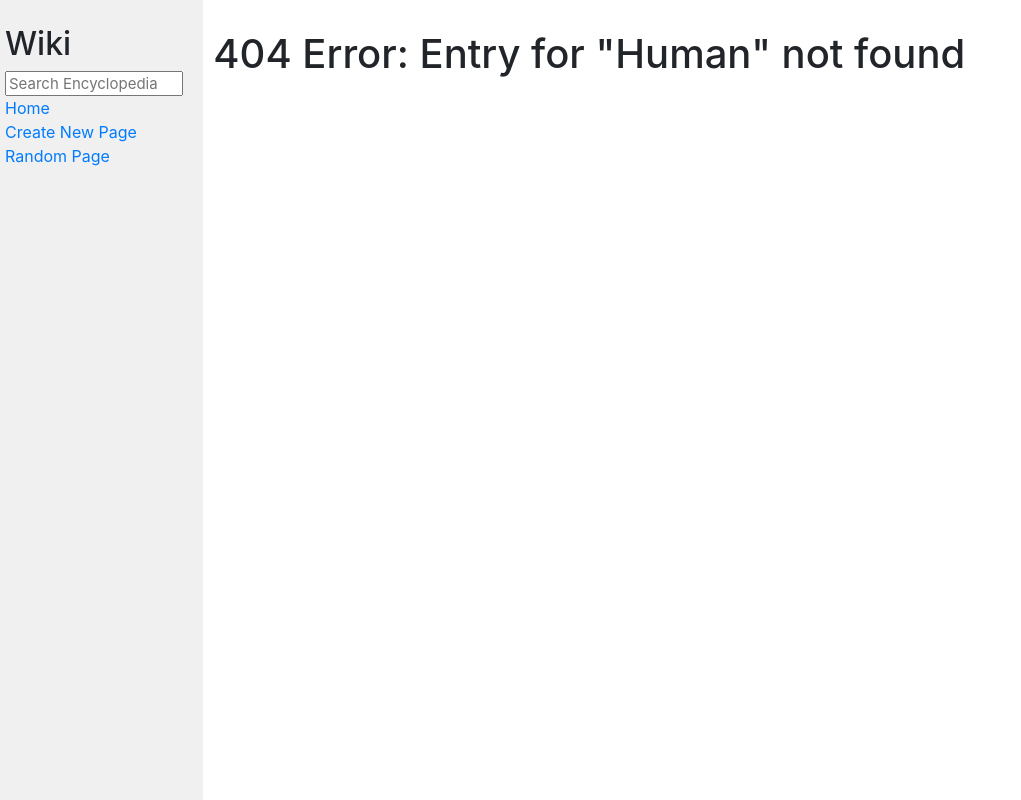
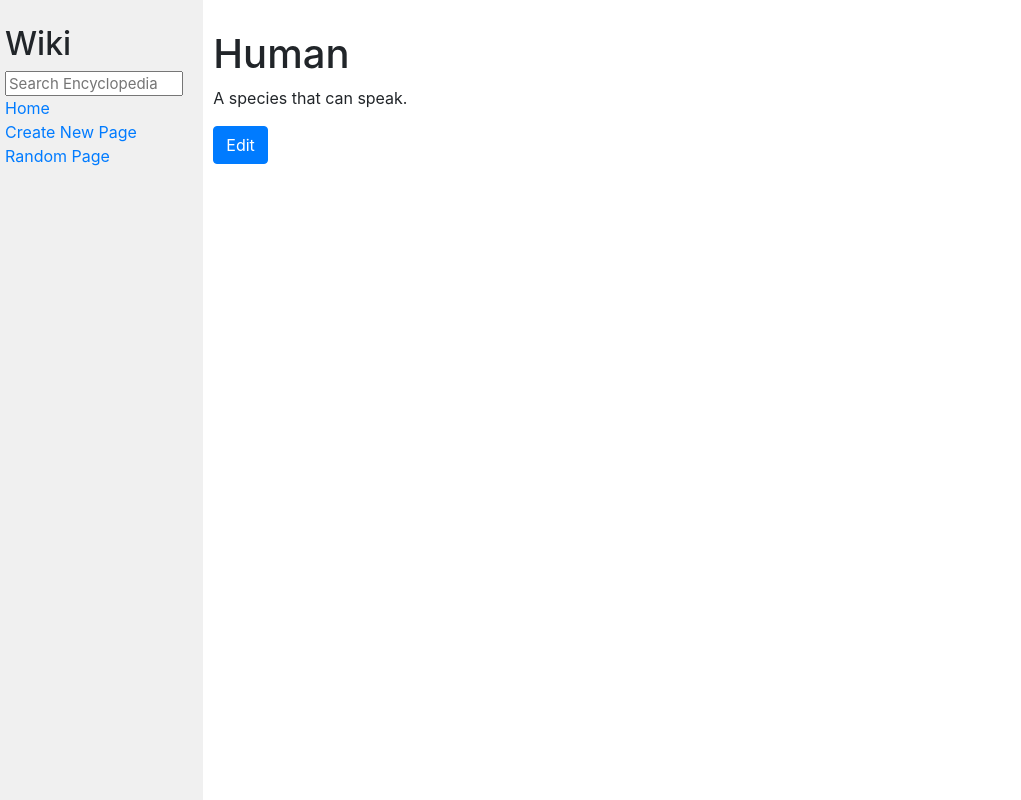
Before and after one commit to skymassage/cs50w, a Django app: page /wiki/Human in a window 1280 px wide. Shown: the whole page, without its empty margins (0-1021 px from the left). Run offline with Django 5.2, Linux system fonts and the light colour scheme; some libraries are stand-ins or nearby versions.

Commit message:
Update wiki

```diff
--- a/wiki/encyclopedia/forms.py
+++ b/wiki/encyclopedia/forms.py
@@ -12,8 +12,8 @@ class EntryForm(forms.Form):
     # The default of "widget" is "TextInput" (i.e. <input>). Choose "Textarea" (i.e. <textarea>) to use multi-line text field.
     # Use the "attrs" argument to specify the attributes of the field for CSS styling.
     title = forms.CharField(label="", required=True,  widget=forms.TextInput(attrs={
-        "style":"height: 35px; width: 850px;", "class":"form-control", "id":"title_create"
+        "style":"height: 35px; width: 800px;", "class":"form-control", "id":"title_create"
     }))
     content = forms.CharField(label="", required=True, widget=forms.Textarea(attrs={
-        "style":"height: 400px; width: 850px;", "class":"form-control", "id":"content_create"
+        "style":"height: 250px; width: 800px;", "class":"form-control", "id":"content_create"
     }))
--- a/wiki/encyclopedia/templates/encyclopedia/create.html
+++ b/wiki/encyclopedia/templates/encyclopedia/create.html
@@ -21,6 +21,6 @@
         {{ create_form.content }}
     </div>
 
-    <button class="btn btn-primary">Create Entry</button>
+    <button class="btn btn-primary">Create</button>
 </form>
 {% endblock %}
--- a/wiki/encyclopedia/templates/encyclopedia/edit.html
+++ b/wiki/encyclopedia/templates/encyclopedia/edit.html
@@ -18,5 +18,10 @@
     </div>
 
     <button class="btn btn-primary">Edit</button>
+
+    <a href="{% url 'wiki:edit' title=edit_form.title.value %}">
+        <button name="delete" value="True" style="background-color:#f44336; border: #f44336;" class="btn btn-primary">Delete</button>
+    </a>
 </form>
+
 {% endblock %}
--- a/wiki/encyclopedia/templates/encyclopedia/entry.html
+++ b/wiki/encyclopedia/templates/encyclopedia/entry.html
@@ -12,7 +12,7 @@ We can use the safe filter by adding "|safe" after the variable name you're subs
 This code is executed by the victims and lets the attackers bypass access controls and impersonate users. -->
 {{ content|safe }}
 
-<a href="{% url 'wiki:edit' title=entry_title %}"><button>Edit</button></a>
+<a href="{% url 'wiki:edit' title=entry_title %}"><button class="btn btn-primary">Edit</button></a>
  <!-- Note that "title" is the variable in the url (whose name is 'wiki:edit'),
       if "entry_title" contains spaces, they will be replaced by "%20". -->
 
--- a/wiki/encyclopedia/views.py
+++ b/wiki/encyclopedia/views.py
@@ -1,4 +1,5 @@
 from markdown2 import markdown
+from django.core.files.storage import default_storage
 from django.http import HttpResponseRedirect
 from django.shortcuts import render, redirect
 from django.urls import reverse
@@ -32,7 +33,7 @@ def enter(request, title):
 
 
 def search(request):
-    query = request.GET.get('q').strip()
+    query = request.GET.get("q").strip()
     if query in util.list_entries():
         return redirect("wiki:entry", title=query)  # Here the space in "query" of the url will be replaced by "+".
 
@@ -90,6 +91,11 @@ def create(request):
 
 def edit(request, title):
     if request.method == "POST":
+        if request.POST.get("delete"):
+            filename = f"entries/{title}.md"
+            default_storage.delete(filename)
+            return redirect("wiki:index")
+
         edit_form = EntryForm(request.POST)
         if edit_form.is_valid():
             title = edit_form.cleaned_data.get("title").strip()
--- /dev/null
+++ b/wiki/entries/Human.md
@@ -0,0 +1,3 @@
+# Human
+
+A species that can speak.
```
Also changed, not shown: wiki/entries/Android.md (added, +3 -0 lines), wiki/entries/Kobe Byrant.md (deleted, +0 -2 lines), wiki/entries/Leborn James.md (deleted, +0 -3 lines), wiki/entries/ken lin.md (deleted, +0 -3 lines).
